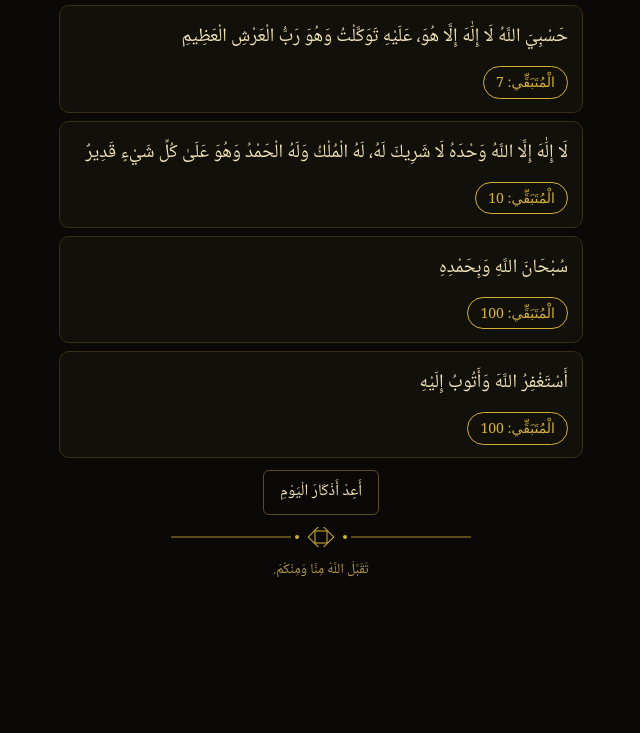
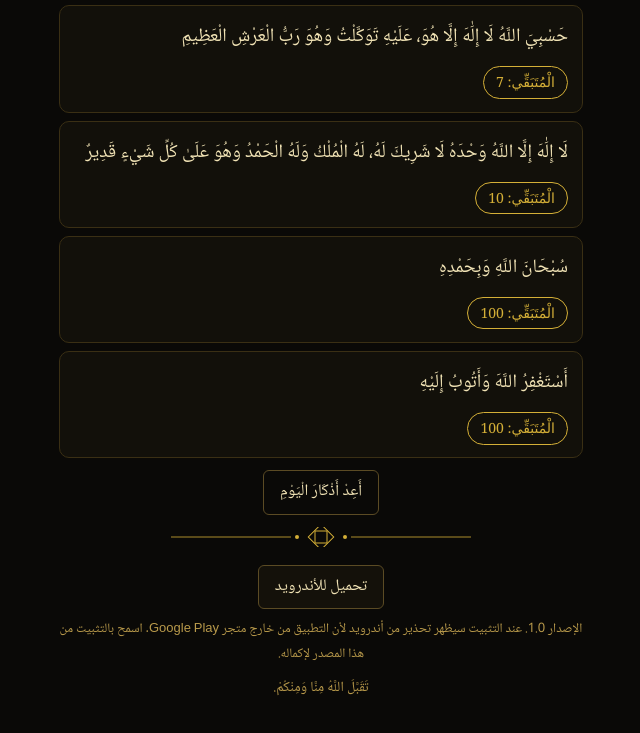
Before and after one commit to islami-tawba/islami-tawba, a plain HTML site: page index.html in a window 1280 px wide. Shown: the part 4693-5426 px from the top of the page, without its empty margins (319-959 px from the left). Before the commit the page ends 5330 px from the top, so only its background shows below. Drawn offline with Linux system fonts and the light colour scheme.

Commit message:
Add Android app download link and installation warning
Added download link for Android app and installation note.

```diff
--- a/index.html
+++ b/index.html
@@ -290,6 +290,10 @@ body.light .mode-btn{background:#fdf8e7dd;border-color:#c0a968;color:var(--g)}
   </div>
   </div>
   <svg class="div" viewBox="0 0 300 20" aria-hidden="true"><use href="#divider"/></svg>
+  <div class="dl-app" id="dlApp" style="text-align:center;margin:18px 0 6px">
+  <a class="btn" href="https://islami-tawba.github.io/1-islami-tawba-1.0.apk" download style="display:inline-flex;align-items:center;justify-content:center;text-decoration:none;color:var(--g2)">تحميل للأندرويد</a>
+  <p class="pt-note">الإصدار 1.0. عند التثبيت سيظهر تحذير من أندرويد لأن التطبيق من خارج متجر Google Play. اسمح بالتثبيت من هذا المصدر لإكماله.</p>
+  </div>
   <p class="foot">تَقَبَّلَ اللَّهُ مِنَّا وَمِنْكُمْ.</p>
 </main>
 <script>
@@ -984,4 +988,4 @@ if('serviceWorker' in navigator){(function(){
 })()}
 </script>
 </body>
-  </html>
+    </html>
```
